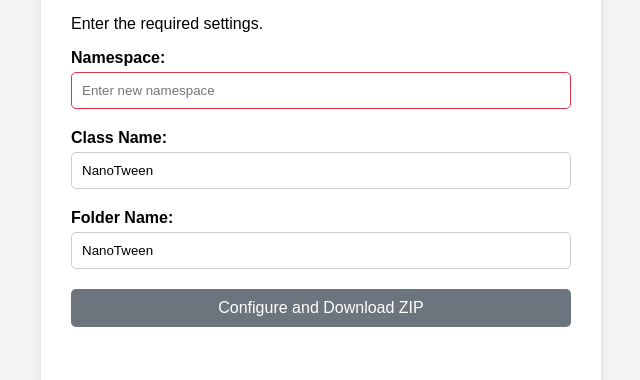
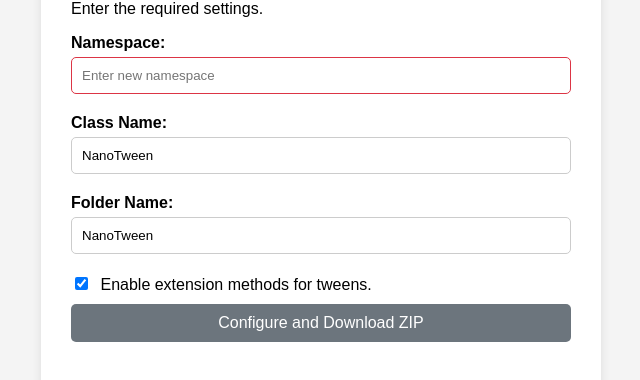
Before and after one commit to HoSHIZA/NanoTween, a plain HTML site: page configurator/index.html in a window 1280 px wide. Shown: the part 258-638 px from the top of the page, without its empty margins (319-959 px from the left). Drawn offline with nearby package versions, Linux system fonts and the light colour scheme.

Commit message:
Update index.html

```diff
--- a/configurator/index.html
+++ b/configurator/index.html
@@ -85,6 +85,14 @@
             background-color: #e2e3e5;
             color: #383d41;
         }
+        .checkbox-group {
+            margin-bottom: 10px;
+        }
+        .checkbox-group label {
+            font-weight: normal;
+            display: inline;
+            margin-left: 5px;
+        }
     </style>
 </head>
 <body>
@@ -108,6 +116,12 @@
             <input type="text" id="folderName" name="folderName" placeholder="Enter folder name" value="NanoTween" required pattern="^[a-zA-Z0-9_-]+$">
             <div id="folderName-error" class="input-error">Please enter a valid folder name (letters, numbers, underscores, and hyphens only).</div>
         </div>
+
+        <div class="checkbox-group">
+            <input type="checkbox" id="enableExtensionMethods" name="enableExtensionMethods" checked>
+            <label for="enableExtensionMethods">Enable extension methods for tweens.</label>
+        </div>
+
         <button type="submit" id="submit-button" disabled>Configure and Download ZIP</button>
     </form>
 
@@ -219,9 +233,16 @@
 
     function updateFileContent(content, config)
     {
-        return content
+        let updatedContent = content
             .replace(/NanoTweenRootNamespace/g, config.namespace)
             .replace(/(?<!\/)NanoTween/g, config.className);
+
+        if (!config.enableExtensionMethods)
+        {
+            updatedContent = updatedContent.replace(/this MonoBehaviour owner/g, 'MonoBehaviour owner');
+        }
+
+        return updatedContent;
     }
 
     function showMessage(text, type)
```
